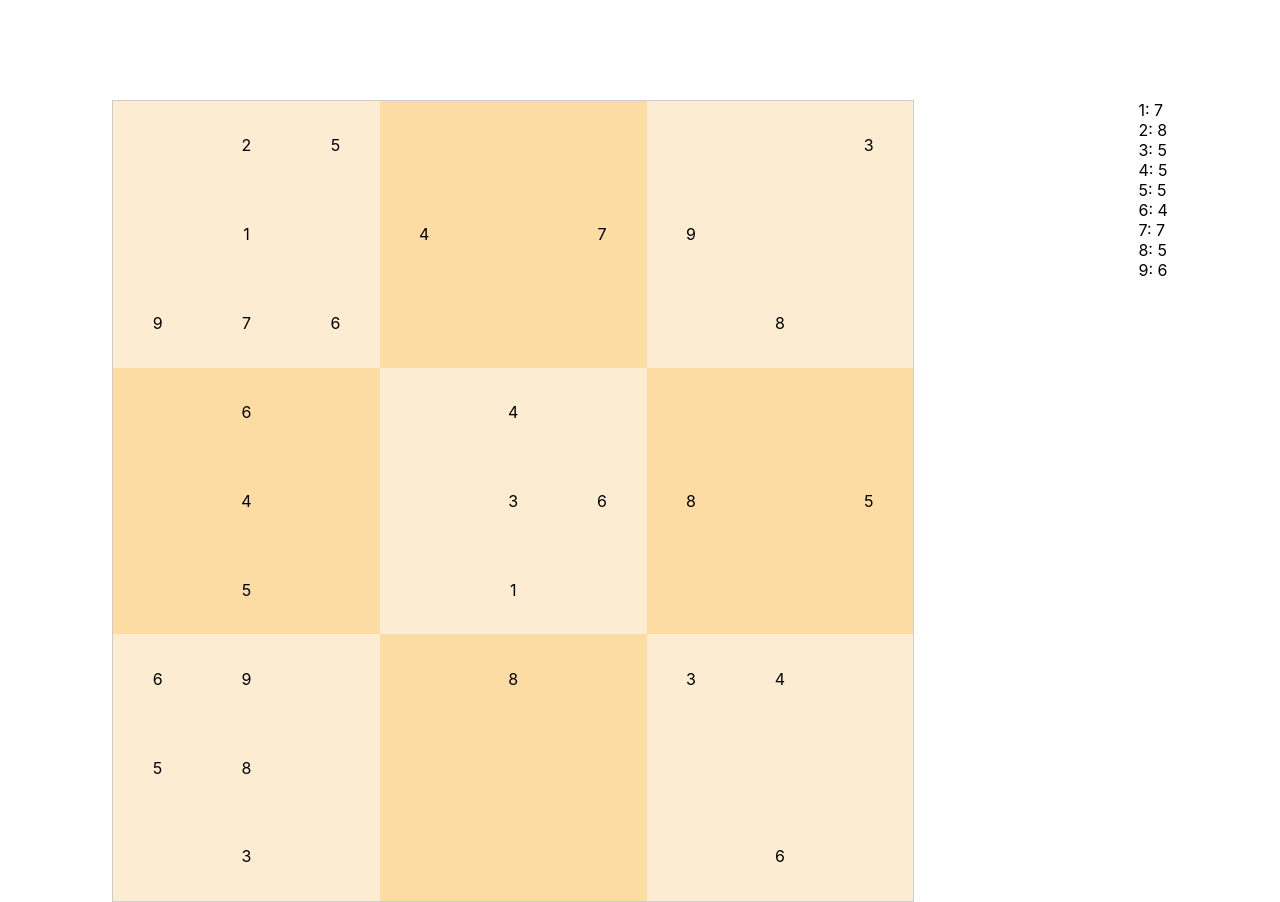
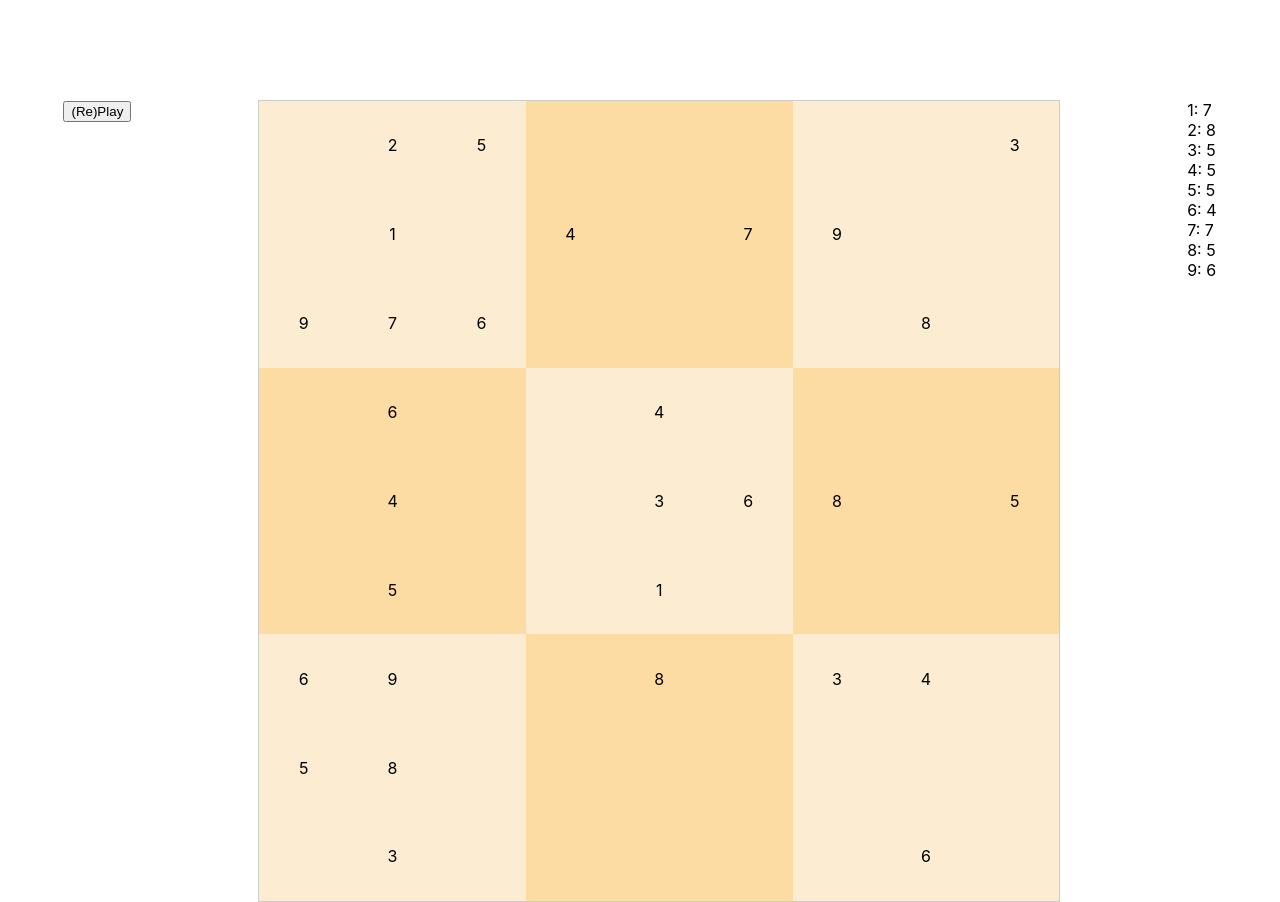
Before and after one commit to yiyizym/sudoku, a React (Create React App) app: page / in a window 1280 px wide. Built offline with nearby package versions, Linux system fonts and the light colour scheme.

Commit message:
feat: add game control

```diff
--- a/src/App.tsx
+++ b/src/App.tsx
@@ -1,10 +1,10 @@
 import React from 'react';
-import './App.css';
 import Grid from "./components/grid";
 import { randomPuzzle } from "./components/backend/index";
 import { parseGrid } from "./components/backend/grid";
 import DigitPanel from './components/digitPanel';
 import { ValueType } from './components/backend/basics';
+import GamePanel from './components/gamePanel';
 
 interface AppState {
   grid: string;
@@ -27,6 +27,10 @@ class App extends React.Component<{},AppState>{
 
 
   public componentDidMount(): void {
+    this.initGame()
+  }
+
+  private initGame = (): void => {
     const grid = randomPuzzle(29)
     const initialValues = parseGrid(grid)
     this.setState({
@@ -48,7 +52,7 @@ class App extends React.Component<{},AppState>{
       '8': 9,
       '9': 9
     };
-    Object.values<string[]>(this.state.initialValues)
+    Object.values<string[]>(this.state.currentValues)
       .forEach(
         (values: string[]): void => {
         const digit = values.length === 1 ? values[0] : '0'
@@ -67,6 +71,9 @@ class App extends React.Component<{},AppState>{
         paddingTop: 100
       }}
     >
+      <GamePanel
+        initGame={this.initGame}
+       />
       <Grid
         values={this.state.currentValues}
         digitChosen={this.state.digitChosen}
--- /dev/null
+++ b/src/components/gamePanel/index.tsx
@@ -0,0 +1,15 @@
+import React from 'react';
+
+interface GamePanelProps {
+  initGame: () => void;
+}
+
+class GamePanel extends React.PureComponent<GamePanelProps> {
+  public render = (): JSX.Element => {
+    return (<div>
+      <button onClick={this.props.initGame}>(Re)Play</button>
+    </div>)
+  }
+}
+
+export default GamePanel;
```
